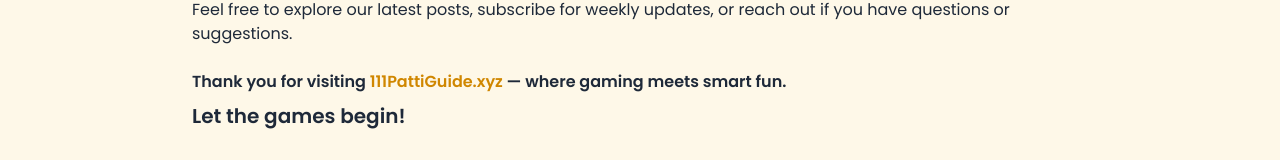
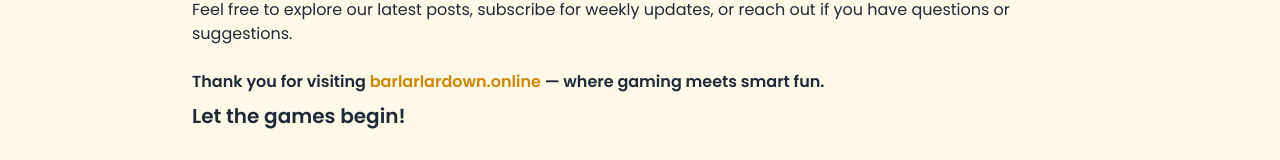
Before and after one commit to SyedAwais34/Game-Website, a React (Vite) app: page /about in a window 1280 px wide. Shown: the part 1180-1340 px from the top of the page. Built offline with nearby package versions, Linux system fonts and the light colour scheme.

Commit message:
Update About.jsx

```diff
--- a/src/components/About.jsx
+++ b/src/components/About.jsx
@@ -74,7 +74,7 @@
 
           <p className="text-base mt-6 font-semibold ">
             Thank you for visiting{" "}
-            <span className="text-yellow-600">111PattiGuide.xyz</span> — where
+            <span className="text-yellow-600">barlarlardown.online</span> — where
             gaming meets smart fun.
             <br />
             <span className="text-xl mt-2 block">Let the games begin!</span>
```
